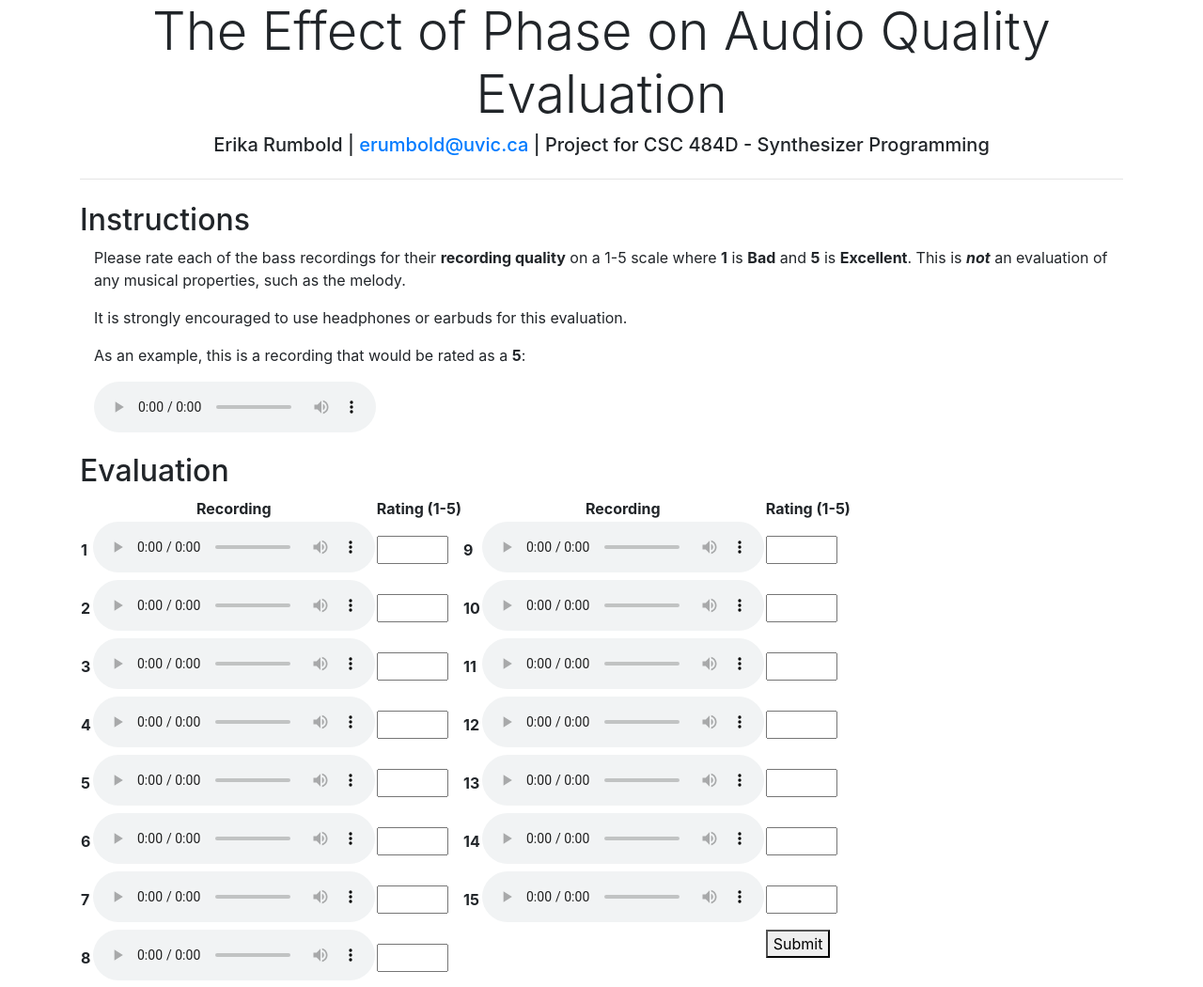
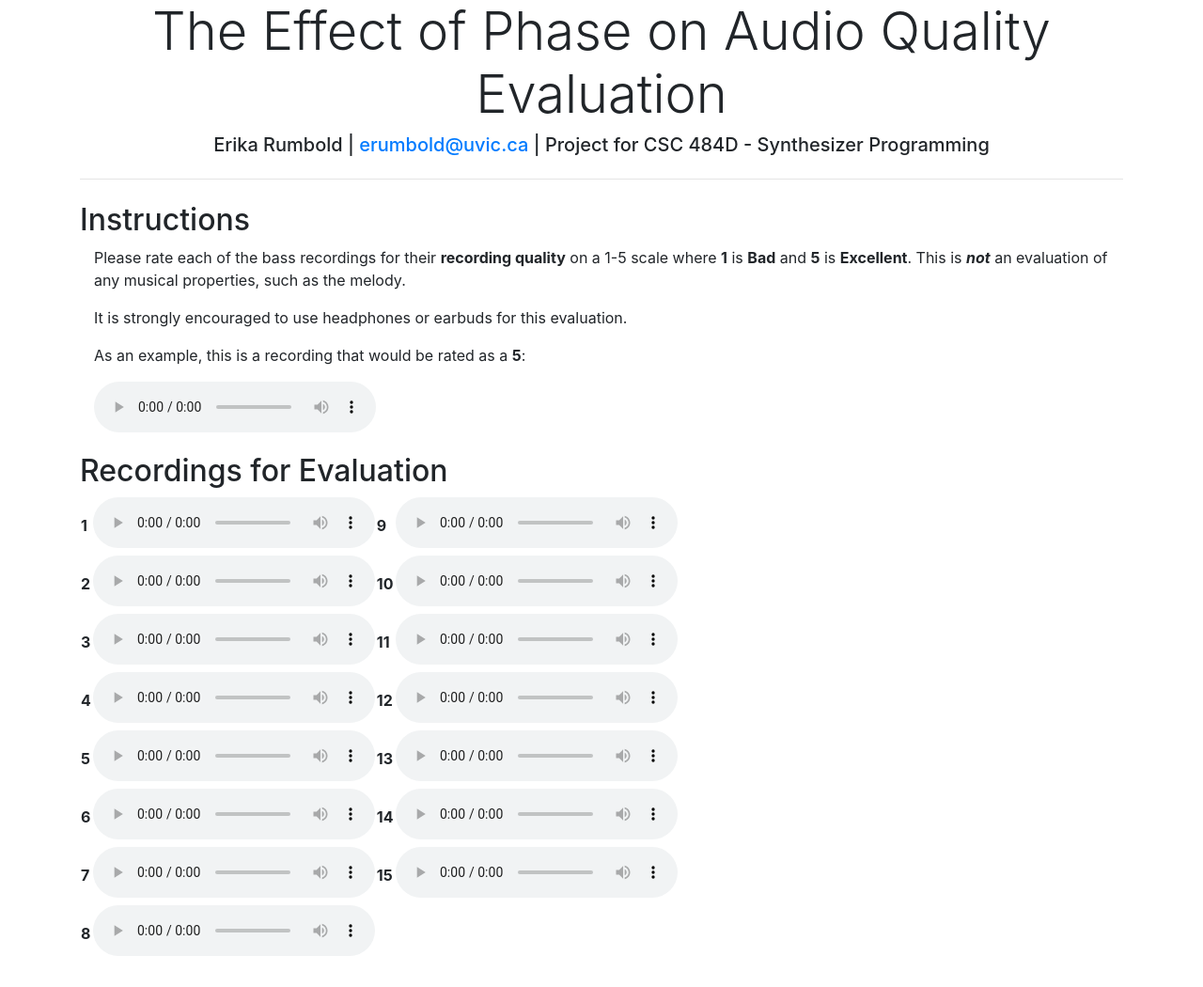
Before and after one commit to erumbold/erumbold.github.io, a plain HTML site: page synth-subjective-evals.html in a window 1280 px wide. Shown: the whole page at 94% size. After the commit the page ends 1024 px from the top, so only its background shows below. Drawn offline with nearby package versions, Linux system fonts and the light colour scheme.

Commit message:
removed form elements

```diff
--- a/synth-subjective-evals.html
+++ b/synth-subjective-evals.html
@@ -1,7 +1,7 @@
 <!DOCTYPE html>
 <html>
     <head></head>
-    <title>The Effect of PHase on Audio Quality Evaluation</title>
+    <title>The Effect of Phase on Audio Quality Evaluation</title>
     <script  src="https://code.jquery.com/jquery-3.4.1.js"  integrity="sha256-WpOohJOqMqqyKL9FccASB9O0KwACQJpFTUBLTYOVvVU="  crossorigin="anonymous"></script>
     <script>
         function SubForm (){
@@ -49,23 +49,15 @@
                 </p>
             </div>
 
-            <h2>Evaluation</h2>
+            <h2>Recordings for Evaluation</h2>
             <form action="/subjective_evals.">
                 <table style="float:left">
-                    <tr>
-                        <th></th>
-                        <th class="text-center">Recording</th>
-                        <th class="text-center">Rating (1-5)</th>
-                    </tr>
                     <tr>
                         <td><b>1</b></td>
                         <td>
                             <audio controls>
                                 <source src="audio/demucs_original.wav" type="audio/wav">
                             </audio>
-                        </td>
-                        <td>
-                            <input type="number" min="1" max="5" id="demucs_original" name="demucs_original">
                         </td>
                     </tr>
                     <tr>
@@ -75,9 +67,6 @@
                                 <source src="audio/demucs_original_mix.wav" type="audio/wav">
                             </audio>
                         </td>
-                        <td>
-                            <input type="number" min="1" max="5" id="demucs_original_mix" name="demucs_original_mix">
-                        </td>
                     </tr>
                     <tr>
                         <td><b>3</b></td>
@@ -85,10 +74,6 @@
                             <audio controls>
                                 <source src="audio/demucs_synth.wav" type="audio/wav">
                             </audio>
-                        </td>
-                        <td>
-                            <input type="number" min="1" max="5" id="demucs_synth"
-                            name="demucs_synth">
                         </td>
                     </tr>
                     <tr>
@@ -98,10 +83,6 @@
                                 <source src="audio/demucs_griffin_lim.wav" type="audio/wav">
                             </audio>
                         </td>
-                        <td>
-                            <input type="number" min="1" max="5" id="demucs_griffin_lim"
-                            name="demucs_griffin_lim">
-                        </td>
                     </tr>
                     <tr>
                         <td><b>5</b></td>
@@ -109,10 +90,6 @@
                             <audio controls>
                                 <source src="audio/demucs_no_phase.wav" type="audio/wav">
                             </audio>
-                        </td>
-                        <td>
-                            <input type="number" min="1" max="5" id="demucs_no_phase"
-                            name="demucs_no_phase">
                         </td>
                     </tr>
 
@@ -123,10 +100,6 @@
                                 <source src="audio/mdx_original.wav" type="audio/wav">
                             </audio>
                         </td>
-                        <td>
-                            <input type="number" min="1" max="5" id="mdx_original"
-                            name="mdx_original">
-                        </td>
                     </tr>
                     <tr>
                         <td><b>7</b></td>
@@ -134,10 +107,6 @@
                             <audio controls>
                                 <source src="audio/mdx_original_mix.wav" type="audio/wav">
                             </audio>
-                        </td>
-                        <td>
-                            <input type="number" min="1" max="5" id="mdx_original_mix"
-                            name="mdx_original_mix">
                         </td>
                     </tr>
                     <tr>
@@ -147,28 +116,15 @@
                                 <source src="audio/mdx_synth.wav" type="audio/wav">
                             </audio>
                         </td>
-                        <td>
-                            <input type="number" min="1" max="5" id="mdx_synth"
-                            name="mdx_synth">
-                        </td>
                     </tr>
                 </table>
                 <table style="display:inline-block">
-                    <tr>
-                        <th></th>
-                        <th class="text-center">Recording</th>
-                        <th class="text-center">Rating (1-5)</th>
-                    </tr>
                     <tr>
                         <td><b>9</b></td>
                         <td>
                             <audio controls>
                                 <source src="audio/mdx_griffin_lim.wav" type="audio/wav">
                             </audio>
-                        </td>
-                        <td>
-                            <input type="number" min="1" max="5" id="mdx_griffin_lim"
-                            name="mdx_griffin_lim">
                         </td>
                     </tr>
                     <tr>
@@ -177,10 +133,6 @@
                             <audio controls>
                                 <source src="audio/mdx_no_phase.wav" type="audio/wav">
                             </audio>
-                        </td>
-                        <td>
-                            <input type="number" min="1" max="5" id="mdx_no_phase"
-                            name="mdx_no_phase">
                         </td>
                     </tr>
 
@@ -191,10 +143,6 @@
                                 <source src="audio/spleeter_original.wav" type="audio/wav">
                             </audio>
                         </td>
-                        <td>
-                            <input type="number" min="1" max="5" id="spleeter_original"
-                            name="spleeter_original">
-                        </td>
                     </tr>
                     <tr>
                         <td><b>12</b></td>
@@ -204,9 +152,6 @@
                             </audio>
                         </td>
                         <td>
-                            <input type="number" min="1" max="5" id="spleeter_original_mix"
-                            name="spleeter_original_mix">
-                        </td>
                     </tr>
                     <tr>
                         <td><b>13</b></td>
@@ -214,10 +159,6 @@
                             <audio controls>
                                 <source src="audio/spleeter_synth.wav" type="audio/wav">
                             </audio>
-                        </td>
-                        <td>
-                            <input type="number" min="1" max="5" id="spleeter_synth"
-                            name="spleeter_synth">
                         </td>
                     </tr>
                     <tr>
@@ -227,9 +168,6 @@
                                 <source src="audio/spleeter_griffin_lim.wav" type="audio/wav">
                             </audio>
                         </td>
-                        <td>
-                            <input type="number" min="1" max="5" id="spleeter_griffin_lim" name="spleeter_griffin_lim">
-                        </td>
                     </tr>
                     <tr>
                         <td><b>15</b></td>
@@ -238,14 +176,6 @@
                                 <source src="audio/spleeter_no_phase.wav" type="audio/wav">
                             </audio>
                         </td>
-                        <td>
-                            <input type="number" min="1" max="5" id="spleeter_no_phase" name="spleeter_no_phase">
-                        </td>
-                    </tr>
-                    <tr>
-                        <td></td>
-                        <td></td>
-                        <td><button onclick="SubForm()">Submit</td>
                     </tr>
                 </table>
             </form>
```
